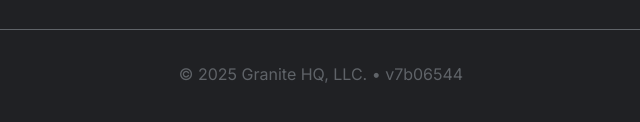
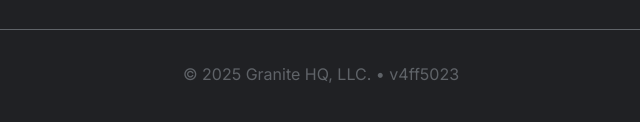
Before and after one commit to granitehq/college-tools, a website: page docs/features.html in a window 1280 px wide. Shown: the part 1833-1955 px from the top of the page, 319-959 px from the left. Drawn offline with Linux system fonts and the light colour scheme.

Commit message:
updated version in footer

```diff
--- a/docs/features.html
+++ b/docs/features.html
@@ -128,7 +128,7 @@
                 </div>
             </div>
             <div class="footer-bottom">
-                <p>&copy; 2025 Granite HQ, LLC. • v7b06544</p>
+                <p>&copy; 2025 Granite HQ, LLC. • v4ff5023</p>
             </div>
         </div>
     </footer>
```
Also changed, not shown: docs/getting-started.html (+1 -1 lines), docs/index.html (+1 -1 lines), docs/privacy.html (+1 -1 lines), docs/terms.html (+1 -1 lines).
